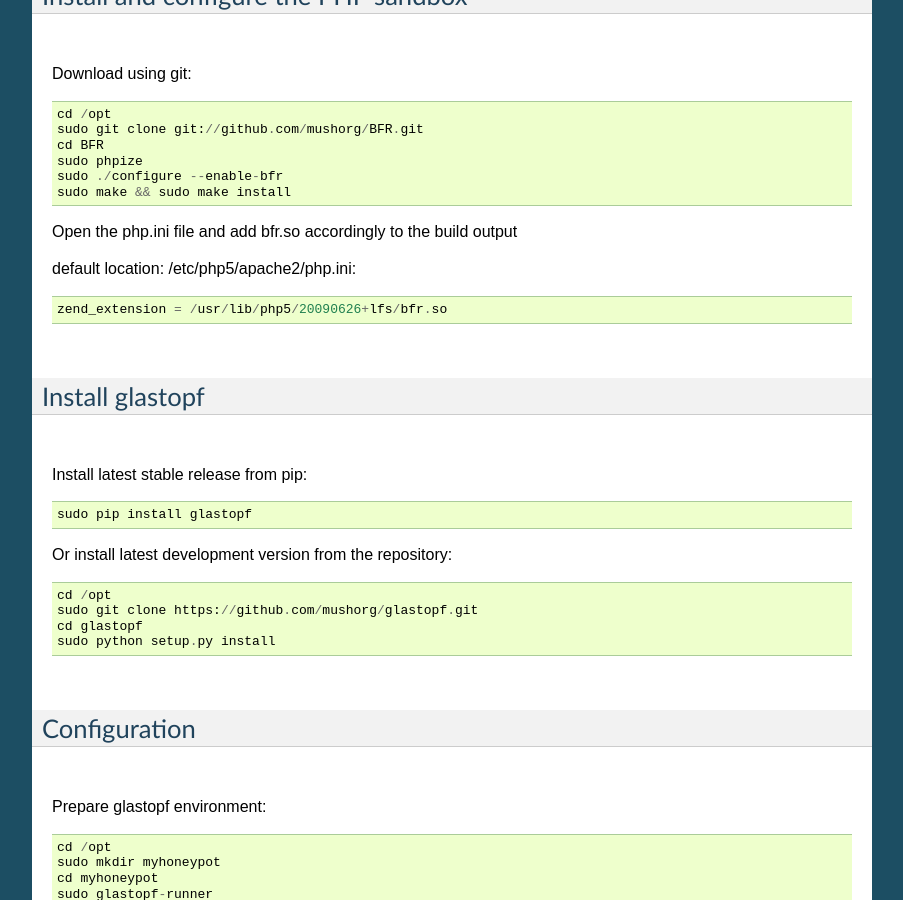
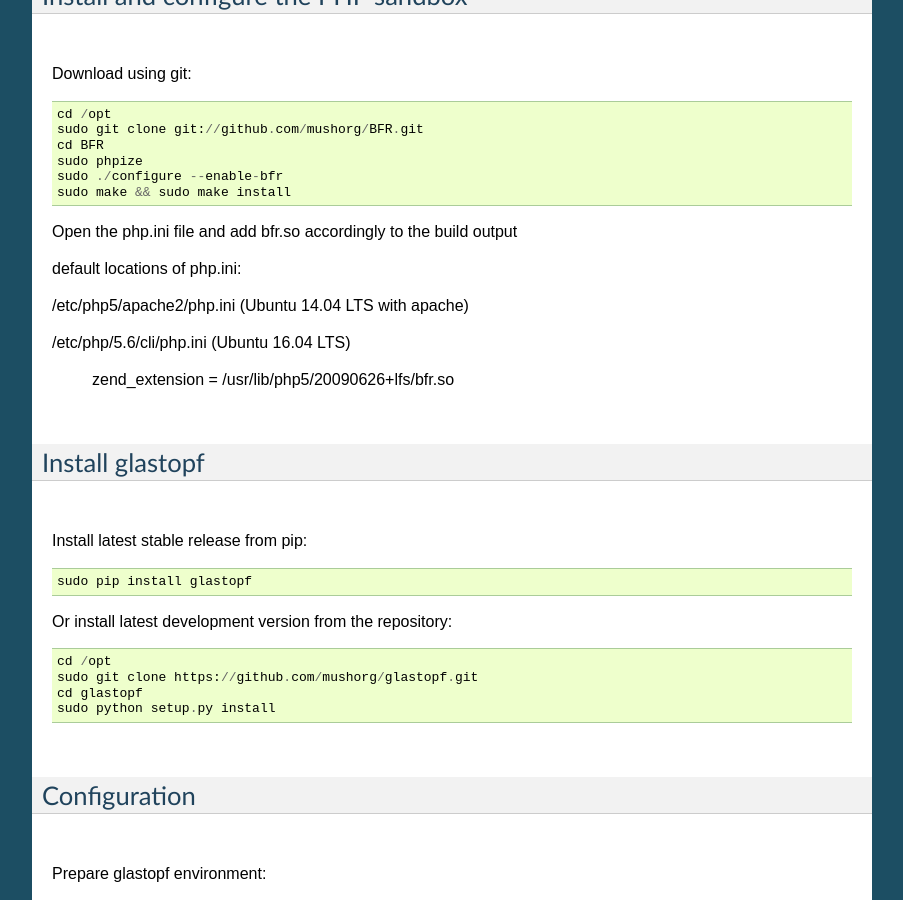
Before and after one commit to mushorg/glastopf, a Sphinx documentation site: the page built from docs/source/installation/installation_ubuntu.rst, in a window 1280 px wide and 900 px high, scrolled down 470 px. Shown: the whole window, without its empty margins (198-1101 px from the left). Built offline with Sphinx 7.4.7, drawn with Linux system fonts in a browser that asks for light colours; formulas are drawn with MathJax 3; pages that are not in the unit, such as notebooks, are missing from menus.

Commit message:
Update installation_ubuntu.rst

```diff
--- a/docs/source/installation/installation_ubuntu.rst
+++ b/docs/source/installation/installation_ubuntu.rst
@@ -32,7 +32,11 @@
 
 Open the php.ini file and add bfr.so accordingly to the build output
 
-default location: /etc/php5/apache2/php.ini::
+default locations of php.ini:
+
+/etc/php5/apache2/php.ini (Ubuntu 14.04 LTS with apache)
+
+/etc/php/5.6/cli/php.ini (Ubuntu 16.04 LTS)
 
     zend_extension = /usr/lib/php5/20090626+lfs/bfr.so
 
```
